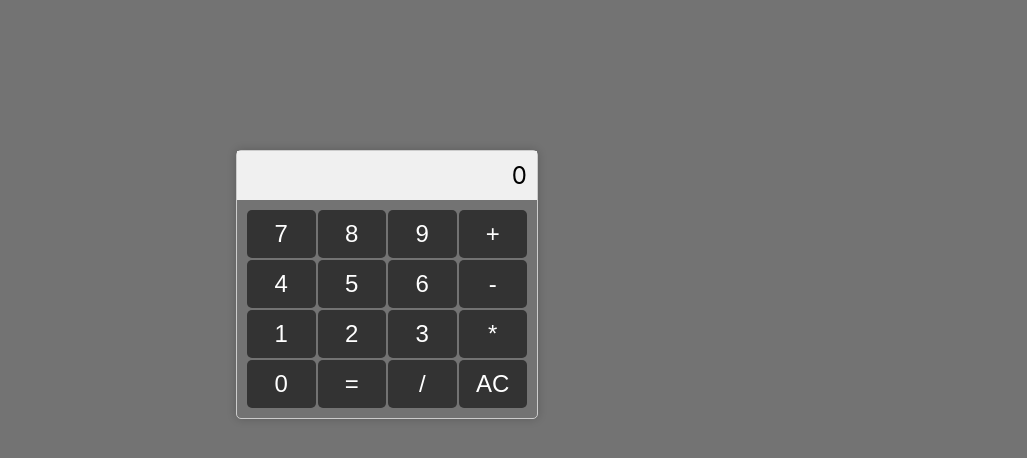
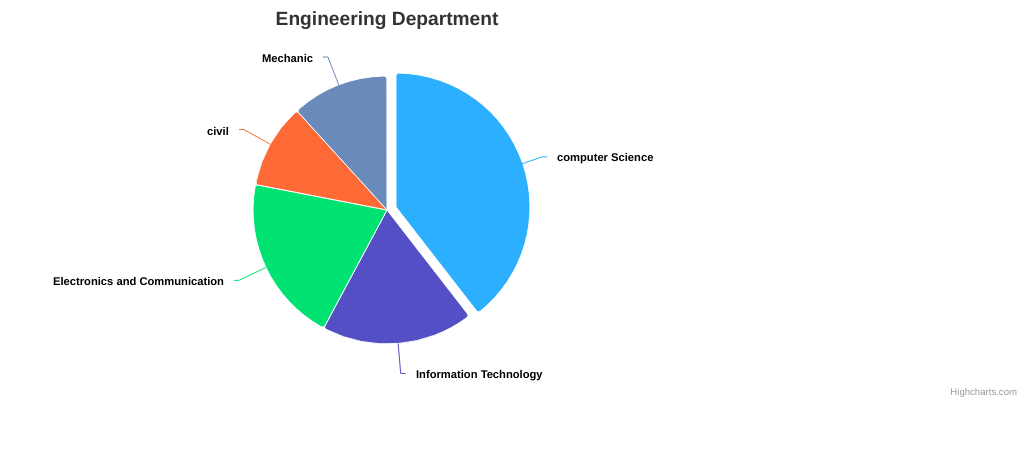
Before and after one commit to Malini27/ReduxIncDec, a React (Create React App) app: page / in a window 1280 px wide. Shown: the top 458 px of the page, without its empty margins (253-1280 px from the left). Built offline with nearby package versions, Linux system fonts and the light colour scheme.

Commit message:
m9 commit

```diff
--- a/package.json
+++ b/package.json
@@ -6,6 +6,8 @@
     "@testing-library/jest-dom": "^5.17.0",
     "@testing-library/react": "^13.4.0",
     "@testing-library/user-event": "^13.5.0",
+    "highcharts": "^11.1.0",
+    "highcharts-react-official": "^3.2.1",
     "react": "^18.2.0",
     "react-dom": "^18.2.0",
     "react-router-dom": "^6.16.0",
--- a/src/App.js
+++ b/src/App.js
@@ -1,66 +1,52 @@
 import React from 'react';
-import { useState } from 'react';
-import './App.css';
+import Highcharts from 'highcharts'
+import HighchartsReact from 'highcharts-react-official';
+// import './App.css';
 
 const App=()=>{
-    const[display,setDisplay]=useState(0)
-    const[operand,setOperand]=useState('')
-    const[operator,setOperator]=useState('')
-
-    const handleOperandClick=(digit)=>{
-        if(display=== '0'||operator){
-            setDisplay(digit)
-        }
-        else{
-            setDisplay(display+digit)
-        }
-
-    }
-    const handleEqualClick=()=>{
-        console.log(`${operand} ${operator} ${display}`)
-        // eslint-disable-next-line no-eval
-        const result = eval(`${parseFloat(operand)} ${operator}${parseFloat(display)}`);
-        setDisplay(String(result));
-        setOperand('');
-        setOperator('')
-    }
-    const handleOperatorClick=(SelectedOperator)=>{
-        if(!operator){
-            setOperand(display);
-            setOperator(SelectedOperator);
-        }
-
-    }
-
+    const options ={
+        chart: {
+        type: 'pie'
+      },
+      title: {
+        text: 'Engineering Department'
+      },
+       series: [
+        {
+        name: 'Students',
+        colorByPoint: true,
+        data: [
+          {
+            name: 'computer Science',
+            y: 39.5,
+            sliced: true,
+            selected: true
+          },
+          {
+            name: 'Information Technology',
+            y: 18.34
+          },
+          {
+            name: 'Electronics and Communication',
+            y: 20.2
+          },
+          {
+            name: 'civil',
+            y: 10.23
+          },
+          {
+            name: 'Mechanic',
+            y:11.73
+          }
+          ]
+      }]
+    };
 
 
 return(
-    <div className='container'>
-    <div className='calculator'>
-        <div className='display'>{display}</div>
-        <div className='buttons'>
-            {
-                [7,8,9,'+',4,5,6,'-',1,2,3,'*',0,'=','/'].map(items=>{
-                    return<button key={items}
-                    onClick={()=>{
-                        if(typeof items ==='number'){
-                            handleOperandClick(String(items));
-                        }
-                        else if(items === '='){
-                            handleEqualClick();
-                        }
-                        else{
-                            handleOperatorClick(items);
-                        }
-                    }}
-                    >{items}</button>
-                })
-            }
-            {
-                <button onClick={()=>{setDisplay('0');setOperand('')}}>AC</button>
-            }
-        </div>
-    </div>
+    <div>
+        <HighchartsReact highcharts={Highcharts} options={options}/>
+
     </div>
 
 );
```
Also changed, not shown: 1 other file (tests, documents, lock files or other folders).
